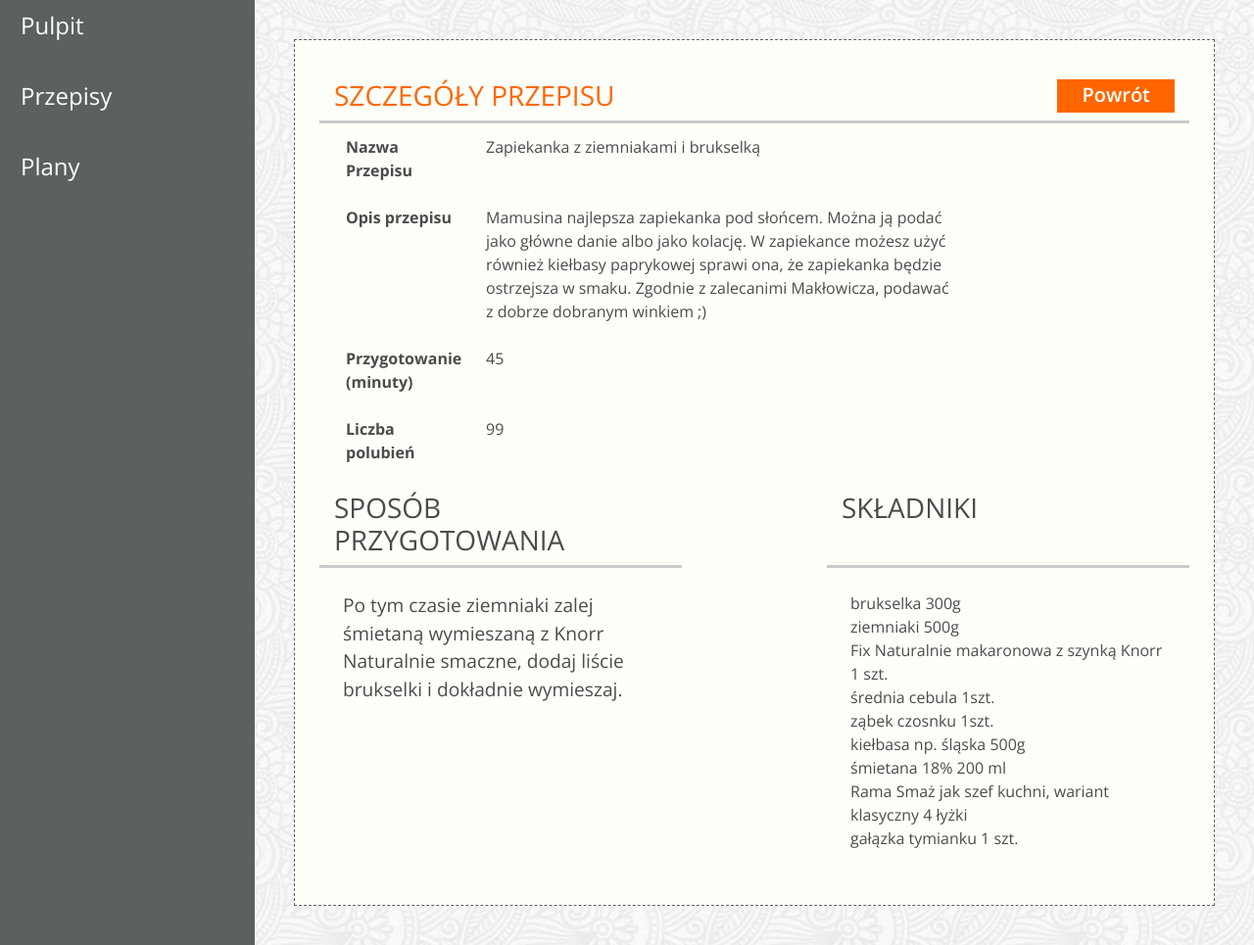
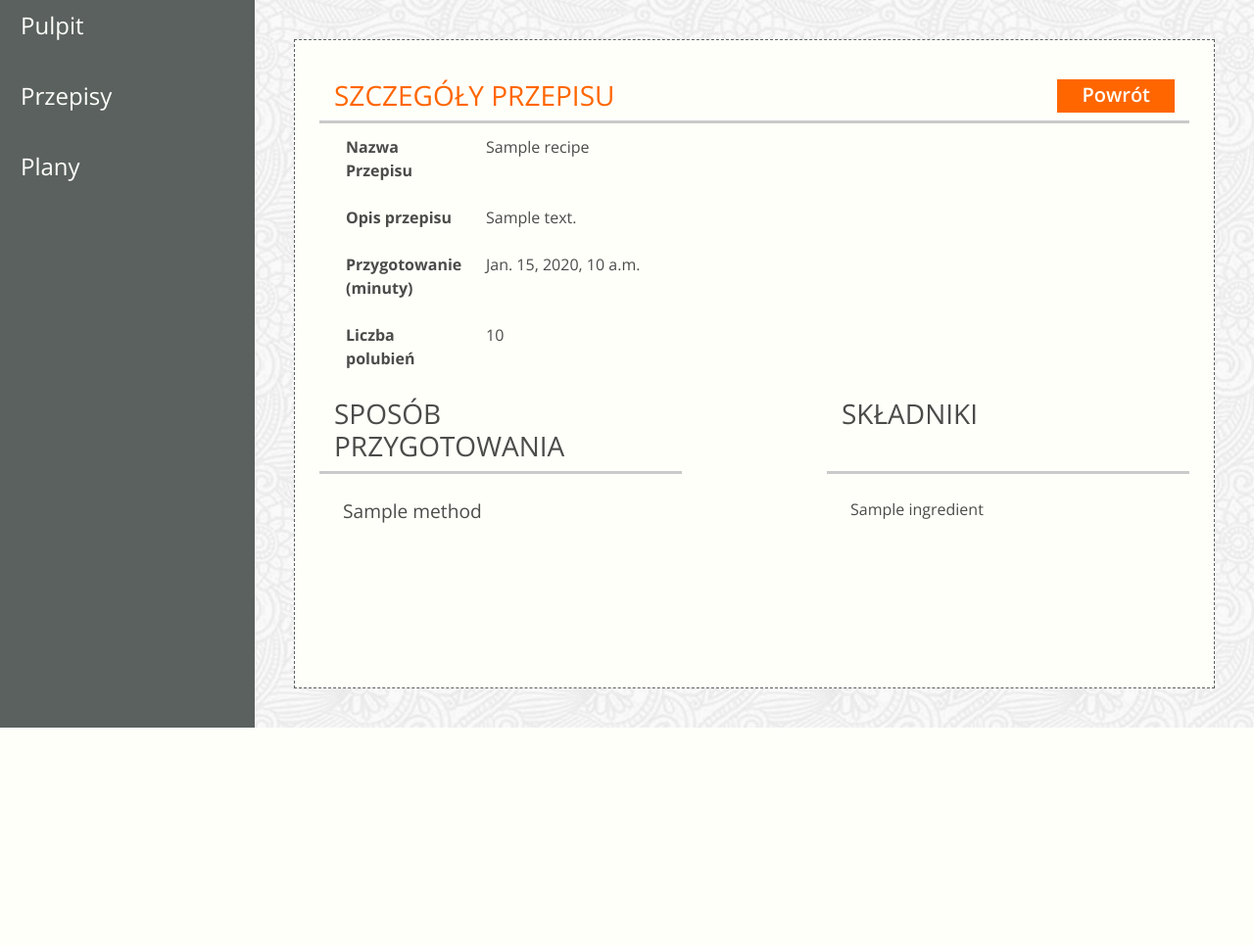
Before and after one commit to mateuszg1989/Jedzonko_scrum_project, a Django app: template jedzonko/templates/app-recipe-details.html in a window 1280 px wide. Shown: the part 84-1049 px from the top of the page at 98% size. After the commit the page ends 827 px from the top, so only its background shows below. Run offline with Django 3.2, Linux system fonts and the light colour scheme; the template is opened without the code that fills it: most values are stand-ins (such as "Sample title", 1, 10 or a date in 2020); some libraries are stand-ins or nearby versions; some web fonts are replaced.

Commit message:
zadanie 8.1 i 8.2

```diff
--- a/jedzonko/admin.py
+++ b/jedzonko/admin.py
@@ -6,8 +6,12 @@ class RecipePlanAdmin(admin.ModelAdmin):
     list_display = ('day_name', 'meal_name', 'recipe', 'plan')
 
 
+class PlanAdmin(admin.ModelAdmin):
+    list_display = ('name', 'created')
+
+
 admin.site.register(Recipe)
-admin.site.register(Plan)
+admin.site.register(Plan, PlanAdmin)
 admin.site.register(RecipePlan, RecipePlanAdmin)
 admin.site.register(DayName)
 admin.site.register(Page)
--- a/jedzonko/templates/app-recipe-details.html
+++ b/jedzonko/templates/app-recipe-details.html
@@ -8,7 +8,7 @@
             <div class="col"><h3 class="color-header text-uppercase">Szczegóły
                 przepisu</h3></div>
             <div class="col d-flex justify-content-end mb-2"><a
-                    href="/app-recipes.html"
+                    href="{% url 'recipes' %}"
                     class="btn btn-color rounded-0 pt-0 pb-0 pr-4 pl-4">Powrót</a>
             </div>
         </div>
@@ -18,28 +18,24 @@
             <tr class="d-flex">
                 <th scope="row" class="col-2">Nazwa Przepisu</th>
                 <td class="col-7">
-                    Zapiekanka z ziemniakami i brukselką
+                    {{ recipe.name }}
                 </td>
             </tr>
             <tr class="d-flex">
                 <th scope="row" class="col-2">Opis przepisu</th>
-                <td class="col-7">Mamusina najlepsza zapiekanka pod słońcem.
-                    Można ją podać jako główne danie albo jako kolację. W
-                    zapiekance możesz użyć również kiełbasy paprykowej sprawi
-                    ona, że zapiekanka będzie ostrzejsza w smaku. Zgodnie z
-                    zalecanimi Makłowicza, podawać z dobrze dobranym winkiem ;)
+                <td class="col-7">{{ recipe.description }}
                 </td>
             </tr>
             <tr class="d-flex">
                 <th scope="row" class="col-2">Przygotowanie (minuty)</th>
                 <td class="col-7">
-                    45
+                    {{ recipe.preparation_time }}
                 </td>
             </tr>
              <tr class="d-flex">
                 <th scope="row" class="col-2">Liczba polubień</th>
                 <td class="col-7">
-                    99
+                    {{ recipe.votes }}
                 </td>
             </tr>
             </tbody>
@@ -54,21 +50,15 @@
         </div>
         <div class="row d-flex">
             <div class="col-5 p-4">
-                <p>Po tym czasie ziemniaki zalej śmietaną wymieszaną z Knorr
-                    Naturalnie smaczne, dodaj liście brukselki i dokładnie
-                    wymieszaj.</p>
+                {% for method in method_of_preparing %}
+                <p>{{ method }}</p>
+                {% endfor %}
             </div>
             <div class="col-2"></div>
             <ul class="col-5 p-4 list-unstyled">
-                <li>brukselka 300g</li>
-                <li>ziemniaki 500g</li>
-                <li>Fix Naturalnie makaronowa z szynką Knorr 1 szt.</li>
-                <li>średnia cebula 1szt.</li>
-                <li>ząbek czosnku 1szt.</li>
-                <li>kiełbasa np. śląska 500g</li>
-                <li>śmietana 18% 200 ml</li>
-                <li>Rama Smaż jak szef kuchni, wariant klasyczny 4 łyżki</li>
-                <li>gałązka tymianku 1 szt.</li>
+                {% for ingredient in ingredients %}
+                <li>{{ ingredient }}</li>
+                {% endfor %}
             </ul>
         </div>
 
--- a/jedzonko/templates/app-recipes.html
+++ b/jedzonko/templates/app-recipes.html
@@ -32,9 +32,9 @@
             <td class="col-2 d-flex align-items-right justify-content-center flex-wrap center">
                 <a href="#"
                    class="btn btn-danger rounded-0 text-light m-1">Usuń</a>
-                <a href="/recipe/{{ recipe.id }}"
+                <a href="{% url 'recipe' id=recipe.id %}"
                    class="btn btn-info rounded-0 text-light m-1">Szczegóły</a>
-                <a href="/app-edit-recipe.html"
+                <a href="{% url 'modify-recipe' id=recipe.id %}"
                    class="btn btn-warning rounded-0 text-light m-1">Edytuj</a>
             </td>
         </tr>
```
Also changed, not shown: jedzonko/views.py (+8 -2 lines).
